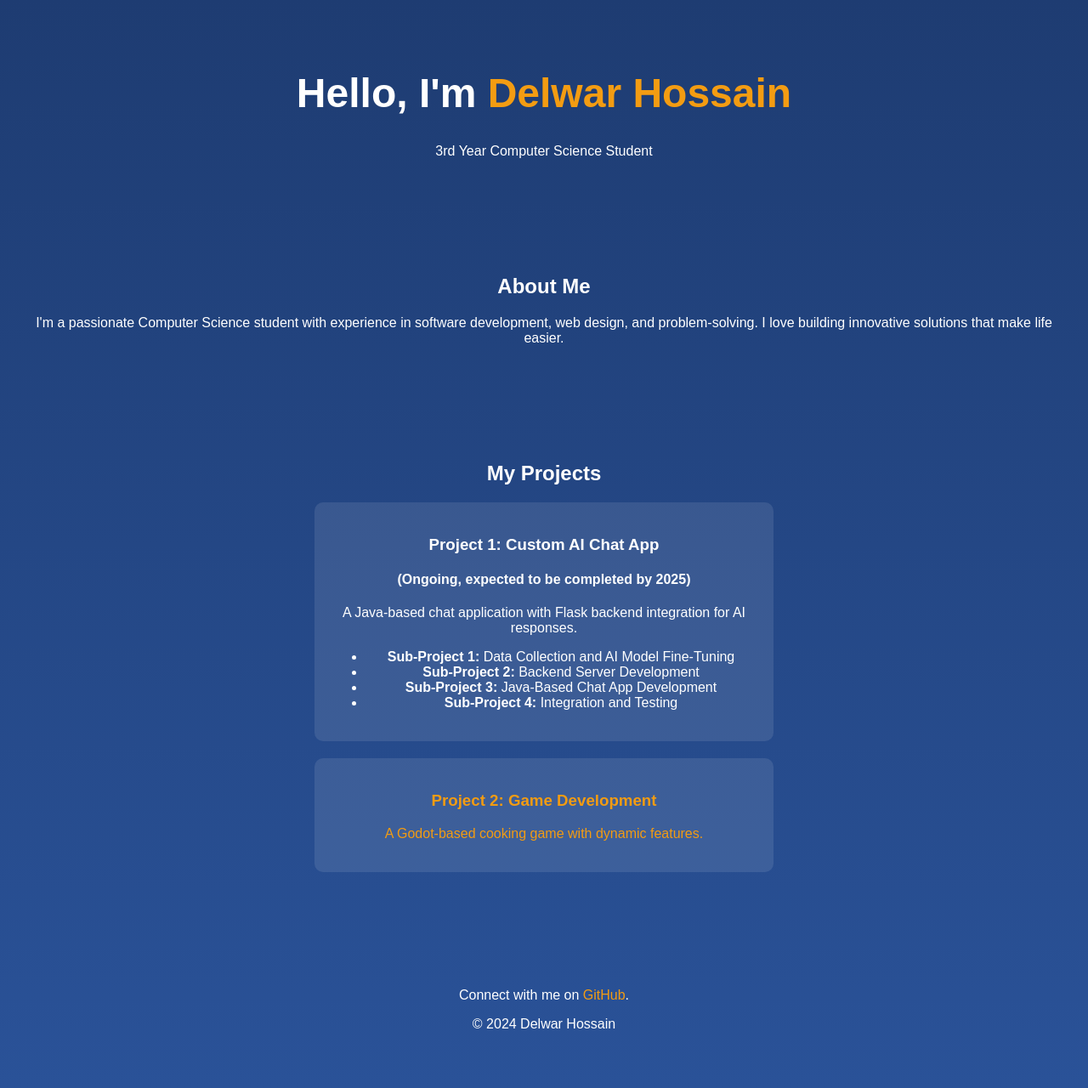
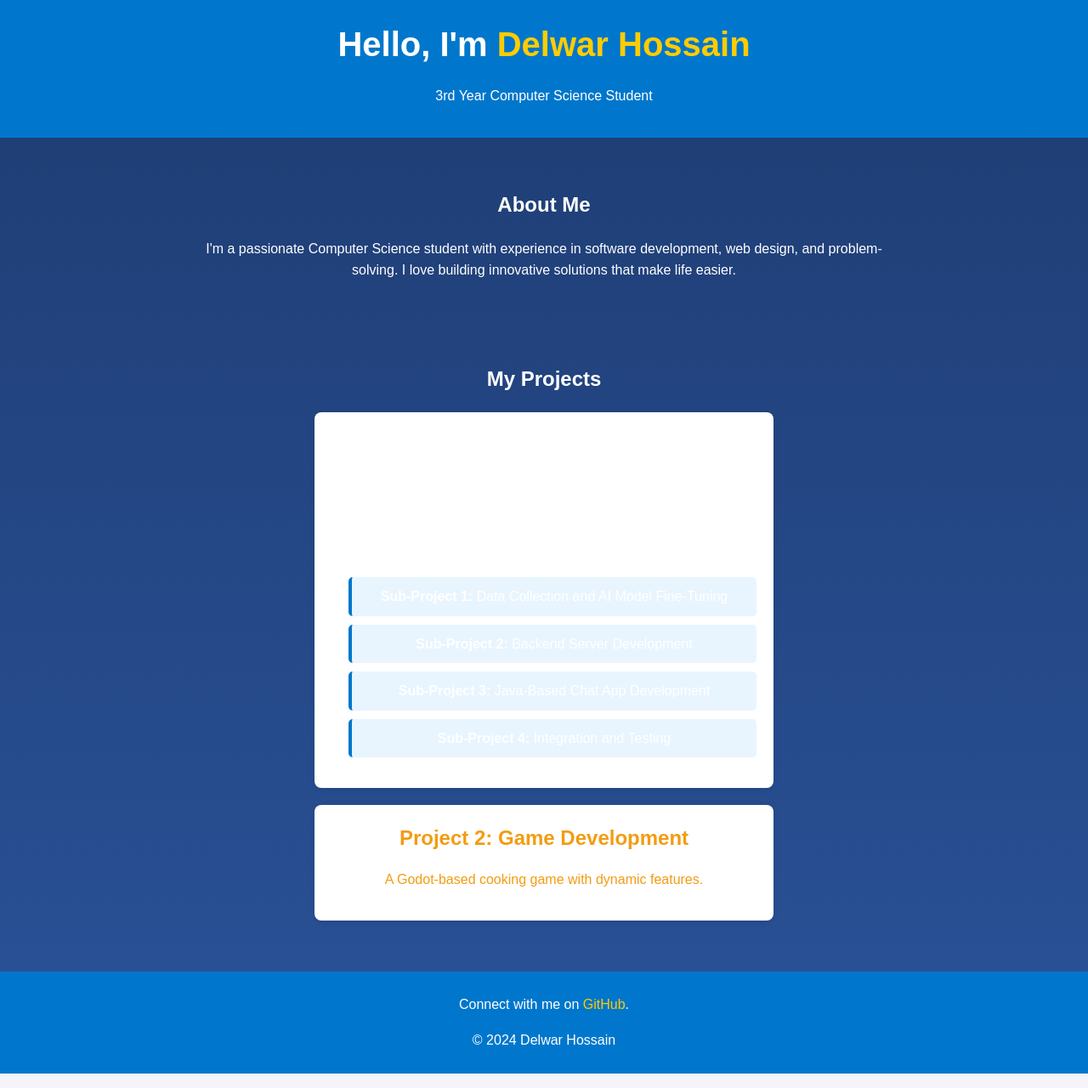
Before and after one commit to delwarhossainn/delwarhossainn.github.io, a plain HTML site: page index.html in a window 1280 px wide. Shown: the whole page at 85% size. Drawn offline with Linux system fonts and the light colour scheme.

Commit message:
Update index.html

```diff
--- a/index.html
+++ b/index.html
@@ -5,14 +5,74 @@
   <meta name="viewport" content="width=device-width, initial-scale=1.0">
   <title>Delwar Hossain | Portfolio</title>
   <link rel="stylesheet" href="style.css">
+  <style>
+    body {
+      font-family: Arial, sans-serif;
+      line-height: 1.6;
+      margin: 0;
+      padding: 0;
+      background-color: #f4f4f9;
+    }
+    header {
+      text-align: center;
+      background-color: #0077cc;
+      color: white;
+      padding: 20px 10px;
+    }
+    h1 {
+      margin: 0;
+      font-size: 2.5em;
+    }
+    .highlight {
+      color: #ffcc00;
+    }
+    section {
+      padding: 20px;
+      margin: 20px auto;
+      max-width: 800px;
+    }
+    #projects .project-card {
+      background-color: #ffffff;
+      border-radius: 8px;
+      box-shadow: 0 2px 6px rgba(0, 0, 0, 0.1);
+      padding: 20px;
+      margin-bottom: 20px;
+    }
+    #projects .project-card h3 {
+      margin: 0;
+      font-size: 1.5em;
+    }
+    #projects .project-card ul {
+      margin-top: 10px;
+      padding-left: 20px;
+      list-style-type: none;
+    }
+    #projects .project-card ul li {
+      margin-bottom: 10px;
+      background-color: #e8f5ff;
+      padding: 10px;
+      border-radius: 5px;
+      border-left: 4px solid #0077cc;
+    }
+    footer {
+      text-align: center;
+      padding: 10px;
+      background-color: #0077cc;
+      color: white;
+    }
+    footer a {
+      color: #ffcc00;
+      text-decoration: none;
+    }
+  </style>
 </head>
 <body>
-  <header class="animated-header">
+  <header>
     <h1>Hello, I'm <span class="highlight">Delwar Hossain</span></h1>
     <p>3rd Year Computer Science Student</p>
   </header>
 
-  <section id="about" class="animated-section">
+  <section id="about">
     <h2>About Me</h2>
     <p>
       I'm a passionate Computer Science student with experience in software development,
@@ -20,7 +80,7 @@
     </p>
   </section>
 
-  <section id="projects" class="animated-section">
+  <section id="projects">
     <h2>My Projects</h2>
     <div class="project-card">
       <h3>Project 1: Custom AI Chat App</h3>
@@ -41,11 +101,9 @@
     </div>
   </section>
 
-  <footer class="animated-footer">
+  <footer>
     <p>Connect with me on <a href="https://github.com/delwarhossainn" target="_blank">GitHub</a>.</p>
     <p>&copy; 2024 Delwar Hossain</p>
   </footer>
-
-  <script src="script.js"></script>
 </body>
 </html>
```
